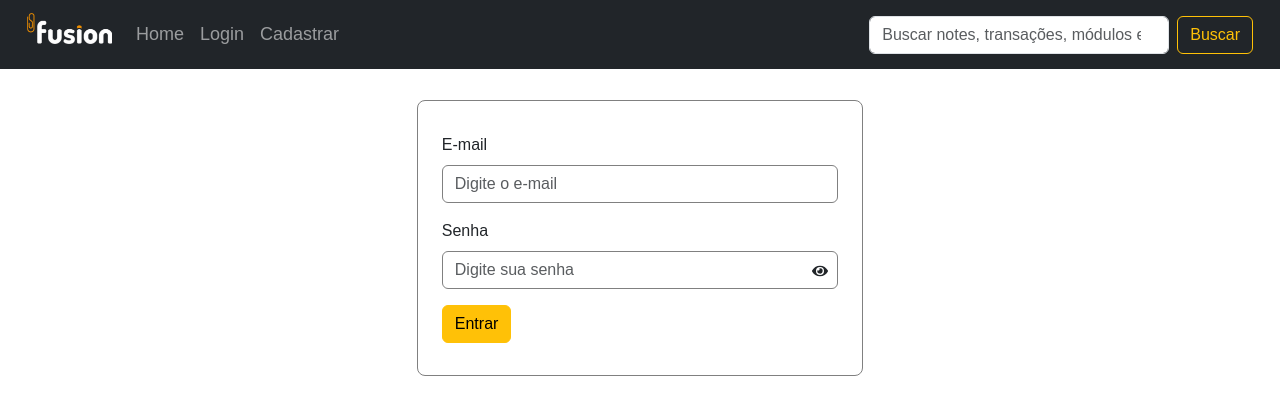
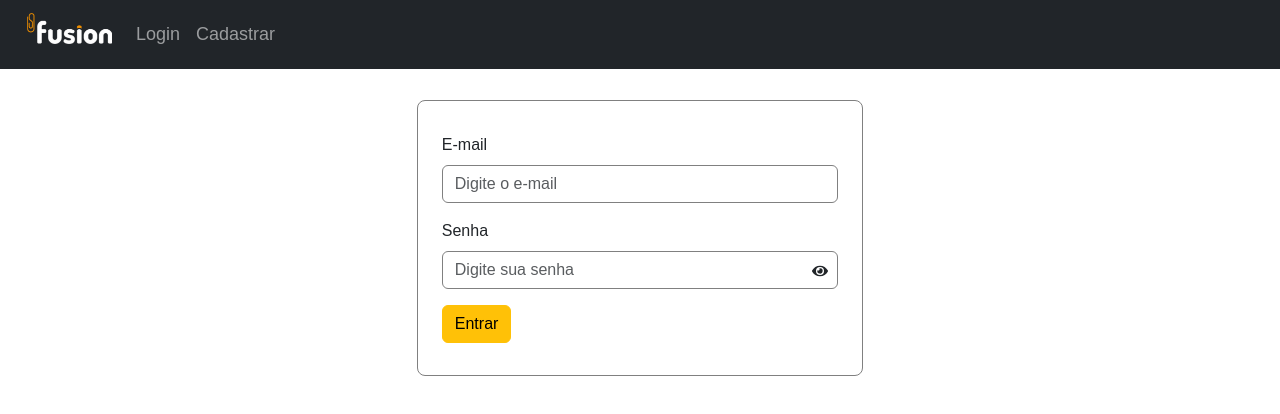
Before and after one commit to cristhianbiten/ams-frontend, a React (Create React App) app: page /login in a window 1280 px wide. Shown: the top 414 px of the page. Built offline with nearby package versions, Linux system fonts and the light colour scheme; a web font is replaced by a local one.

Commit message:
correção das auth

```diff
--- a/src/App.js
+++ b/src/App.js
@@ -37,7 +37,7 @@ function App() {
           <Routes>
             <Route
               path="/"
-              element={<Home />}
+              element={auth ? <Home /> : <Navigate to="/login" />}
             />
             <Route
               path="/new"
@@ -74,7 +74,7 @@ function App() {
             />
             <Route
               path="/search"
-              element={<Search />}
+              element={auth ? <Search /> : <Navigate to="/login" />}
             />
             <Route
               path="/login"
--- a/src/components/Navbar/Navbar.js
+++ b/src/components/Navbar/Navbar.js
@@ -84,7 +84,18 @@ function NavComponent() {
                                     </NavDropdown.Item>
                                 </NavDropdown>
                             </Nav>
-
+                            <Form className="d-flex" onSubmit={handleSearch} >
+                                <Form.Control
+                                    style={{ width: '300px' }}
+                                    type="search"
+                                    placeholder="Buscar notes, transações, módulos etc "
+                                    className="me-2"
+                                    aria-label="Search"
+                                    value={query}
+                                    onChange={(e) => setQuery(e.target.value)}
+                                />
+                                <Button variant="outline-warning" type='submit'>Buscar</Button>
+                            </Form>
                         </>
                     ) : (
                         <>
@@ -94,24 +105,12 @@ function NavComponent() {
                                 style={{ maxHeight: '100px' }}
                                 navbarScroll
                             >
-                                <Nav.Link style={{ fontSize: '18px' }} href={`/`}>Home</Nav.Link>
                                 <Nav.Link style={{ fontSize: '18px' }} href={`/login`}>Login</Nav.Link>
                                 <Nav.Link style={{ fontSize: '18px' }} href={`/register`}>Cadastrar</Nav.Link>
                             </Nav>
                         </>
                     )}
-                    <Form className="d-flex" onSubmit={handleSearch} >
-                        <Form.Control
-                            style={{ width: '300px' }}
-                            type="search"
-                            placeholder="Buscar notes, transações, módulos etc "
-                            className="me-2"
-                            aria-label="Search"
-                            value={query}
-                            onChange={(e) => setQuery(e.target.value)}
-                        />
-                        <Button variant="outline-warning" type='submit'>Buscar</Button>
-                    </Form>
+
                 </Navbar.Collapse>
             </Container>
         </Navbar>
```
